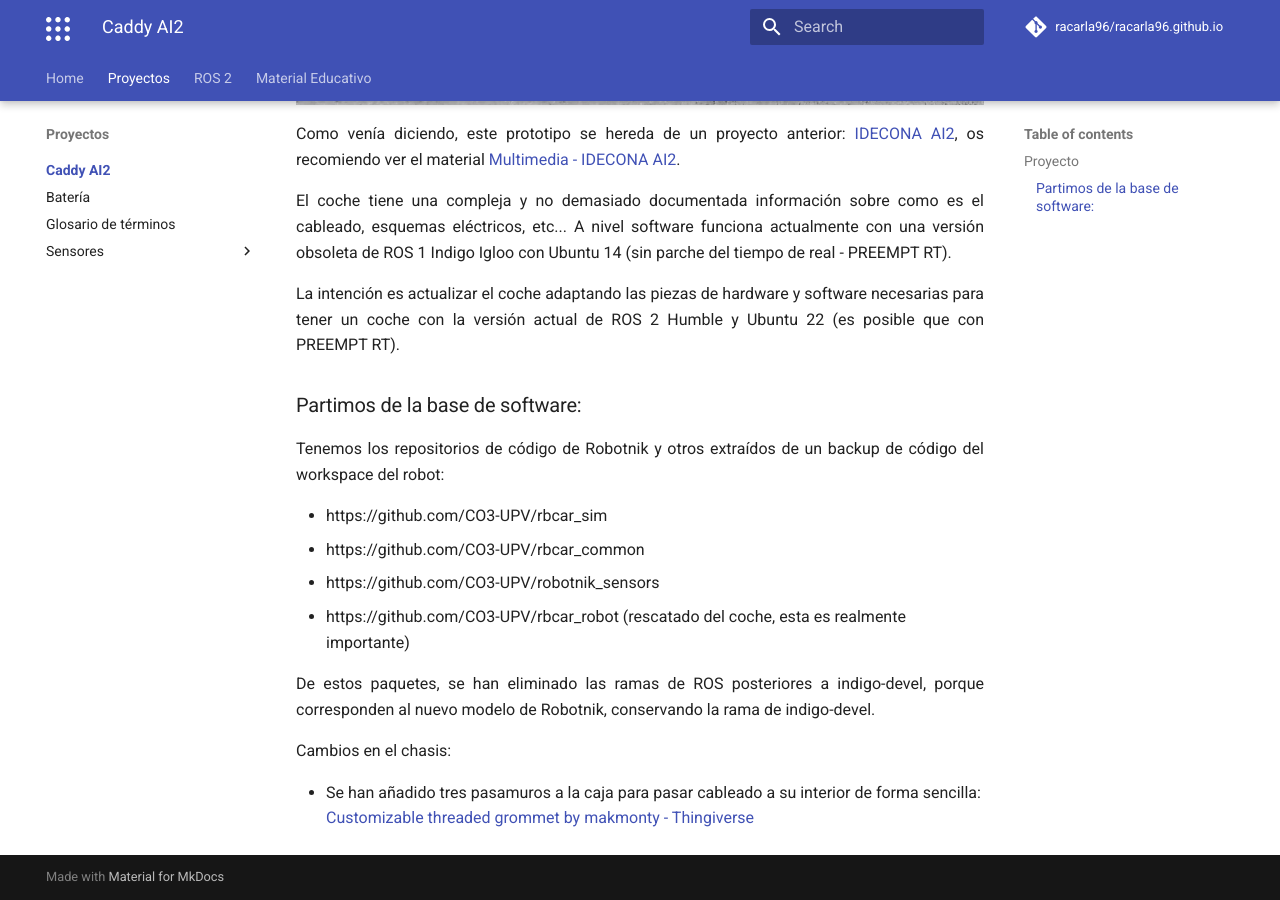
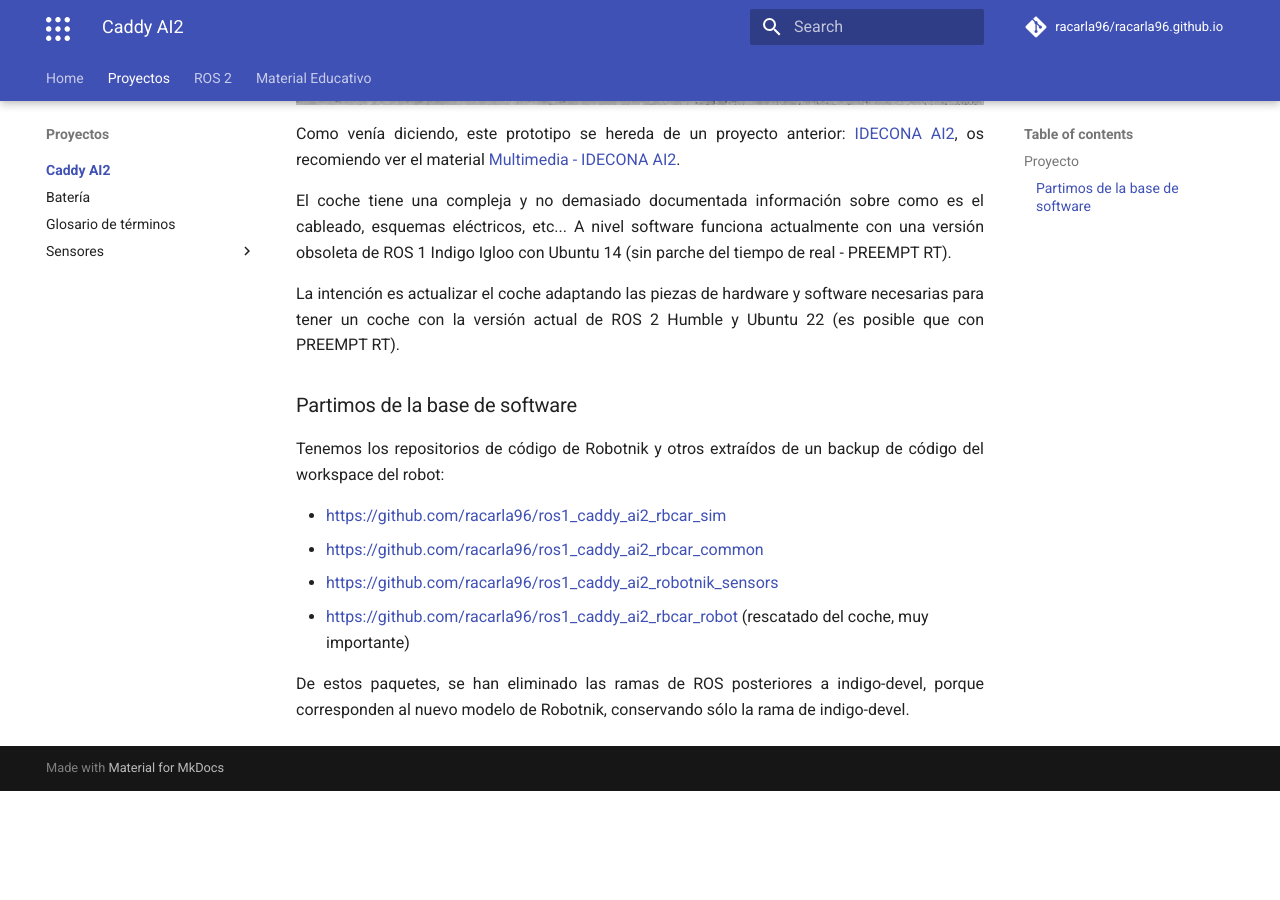
Before and after one commit to racarla96/racarla96.github.io, an MkDocs documentation site: the page built from docs/caddy_ai2/index.md, in a window 1280 px wide and 900 px high, scrolled down 730 px. Built offline with MkDocs 1.6.1 and Material for MkDocs 9.7.7, drawn with Linux system fonts in a browser that asks for light colours; comment, search, counter and statistics services are not loaded; after the commit the page ends 1521 px from its top, so only the background shows below that; some of the changed text lies outside the part shown.

```diff
--- a/docs/caddy_ai2/index.md
+++ b/docs/caddy_ai2/index.md
@@ -2,7 +2,7 @@
 
 ## Proyecto
 
-Este es el modelo antiguo del RBCar de Robotnik. Este fue adquirido ya hace unos años por el AI2. El grupo de trabajo CO3 ahora ha heredado este coche. Internamente hemos decidido llamarle Caddy AI2.
+Este es el modelo antiguo del RBCar de Robotnik. Este fue adquirido ya hace unos años por el AI2 para los proyectos IDEMOV, IDECONA [IDECONA AI2](https://idecona.ai2.upv.es/index.htm). El grupo de trabajo [CO3 UPV](https://github.com/CO3-UPV) ahora ha heredado este coche. Internamente hemos decidido llamarle Caddy AI2.
 
 ![Rbcar AI2](img/rbcar-ai2.jpeg)
 
@@ -12,17 +12,13 @@ El coche tiene una compleja y no demasiado documentada información sobre como e
 
 La intención es actualizar el coche adaptando las piezas de hardware y software necesarias para tener un coche con la versión actual de ROS 2 Humble y Ubuntu 22 (es posible que con PREEMPT RT).
 
-### Partimos de la base de software:
+### Partimos de la base de software
 
 Tenemos los repositorios de código de Robotnik y otros extraídos de un backup de código del workspace del robot:
 
-- https://github.com/CO3-UPV/rbcar_sim
-- https://github.com/CO3-UPV/rbcar_common
-- https://github.com/CO3-UPV/robotnik_sensors
-- https://github.com/CO3-UPV/rbcar_robot (rescatado del coche, esta es realmente importante)
+- <https://github.com/racarla96/ros1_caddy_ai2_rbcar_sim>
+- <https://github.com/racarla96/ros1_caddy_ai2_rbcar_common>
+- <https://github.com/racarla96/ros1_caddy_ai2_robotnik_sensors>
+- <https://github.com/racarla96/ros1_caddy_ai2_rbcar_robot> (rescatado del coche, muy importante)
 
-De estos paquetes, se han eliminado las ramas de ROS posteriores a indigo-devel, porque corresponden al nuevo modelo de Robotnik, conservando la rama de indigo-devel.
-
-Cambios en el chasis:
-
-- Se han añadido tres pasamuros a la caja para pasar cableado a su interior de forma sencilla: [Customizable threaded grommet by makmonty - Thingiverse](https://www.thingiverse.com/thing:4372453)
+De estos paquetes, se han eliminado las ramas de ROS posteriores a indigo-devel, porque corresponden al nuevo modelo de Robotnik, conservando sólo la rama de indigo-devel.
--- a/mkdocs.yml
+++ b/mkdocs.yml
@@ -41,6 +41,7 @@ nav:
       - Tutoriales externos: ros2/tutoriales-externos.md
     - Material Educativo:
       - material_educativo/index.md
+      - Desafíos en la Caracterización del Ruido de Sensores en Filtros de Kalman: material_educativo/kalman_noise.md
     # - CV:
     #   - curriculum/index.md
 theme:
```
Also changed, not shown: docs/caddy_ai2/bateria.md (+1 -0 lines), docs/caddy_ai2/sensores/ahrs.md (+10 -0 lines), docs/material_educativo/index.md (+12 -4 lines), docs/material_educativo/kalman_noise.md (added, +5 -0 lines), 2 other files.
